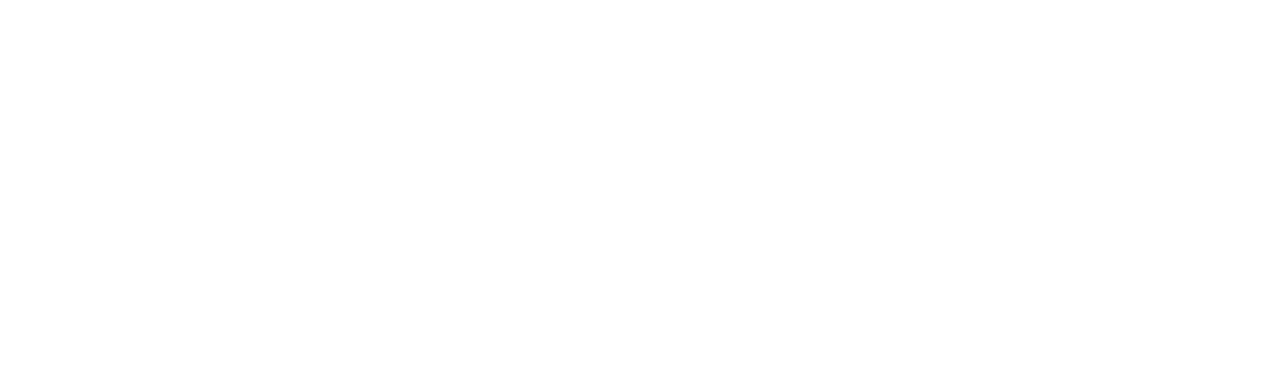
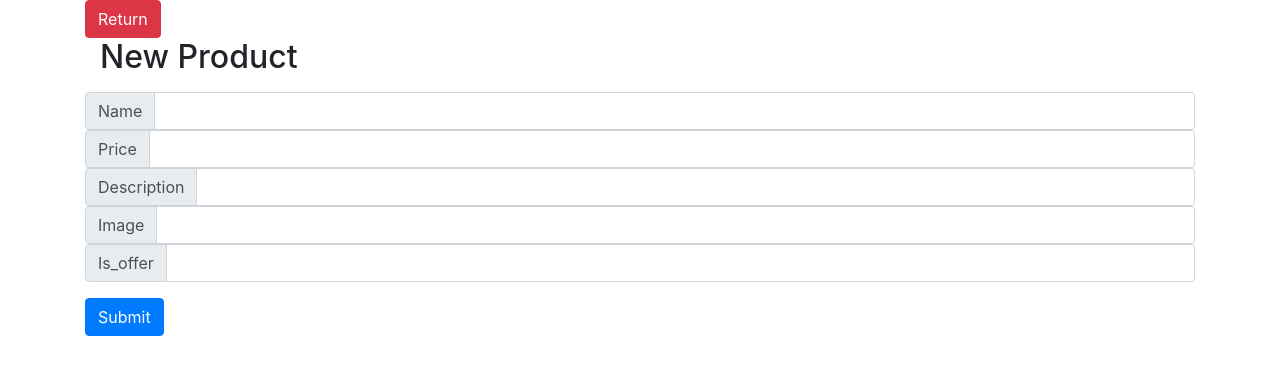
Before and after one commit to Romain857/OberjMerchNuxt, a Nuxt app: page /productCreate in a window 1280 px wide. Before the commit this address had no page. Shown: the top 374 px of the page. Built offline with nearby package versions, Linux system fonts and the light colour scheme.

Commit message:
all crud

```diff
--- /dev/null
+++ b/components/btnCreate.vue
@@ -0,0 +1,3 @@
+<template>
+    <b-button href="/productCreate" variant="outline-primary"></i>New Product</b-button>
+</template>
--- /dev/null
+++ b/components/btnReturn.vue
@@ -0,0 +1,3 @@
+<template>
+    <b-button href="/product" variant="danger"></i>Return</b-button>
+</template>
--- /dev/null
+++ b/pages/product.vue
@@ -0,0 +1,39 @@
+<template>
+    <div class="container">
+        <h1>Product</h1>
+        <btnCreate />
+        <div v-for="product in products">
+            <b-card
+                tag="product"
+                style="max-width: 20rem;"
+                class="mb-2"
+            >
+                <b-card-text>
+                    {{product.name}}
+                    {{product.price}}
+                    {{product.description}}
+                    {{product.is_offer}}
+                </b-card-text>
+                <b-button :to="{ name: 'productEdit', params: { id: product.id } }" variant="warning">Edit</b-button>
+                <b-button :to="{ name: 'productDetail', params: { id: product.id } }" variant="primary">Detail</b-button>
+            </b-card>
+        </div>
+    </div>
+</template>
+
+<script>
+import axios from "axios";
+export default {
+  data() {
+    return {};
+  },
+  async asyncData({ params, $axios }) {
+    const products = await $axios.$get('http://localhost:8000/products');
+    return { products };
+  },
+};
+</script>
+
+<style scoped>
+@import "~/assets/style/product.css";
+</style>
--- /dev/null
+++ b/pages/productCreate.vue
@@ -0,0 +1,112 @@
+<template>
+  <div class="container">
+  <btnReturn />
+        <b-form @submit.prevent="submit">
+          <b-container fluid>
+            <h2 id="title">New Product</h2>
+            <b-row class="my-3">
+
+            <b-input-group >
+                <template #prepend>
+                  <b-input-group-text
+                    >Name</b-input-group-text
+                  >
+                </template>
+                <b-form-input
+                  v-model="name"
+                  required
+                ></b-form-input>
+              </b-input-group>
+
+              <b-input-group >
+                <template #prepend>
+                  <b-input-group-text
+                    >Price</b-input-group-text
+                  >
+                </template>
+                <b-form-input
+                  v-model="price"
+                  required
+                ></b-form-input>
+              </b-input-group>
+
+              <b-input-group >
+                <template #prepend>
+                  <b-input-group-text
+                    >Description</b-input-group-text
+                  >
+                </template>
+                <b-form-input
+                  v-model="description"
+                  required
+                ></b-form-input>
+              </b-input-group>
+
+              <b-input-group >
+                <template #prepend>
+                  <b-input-group-text
+                    >Image</b-input-group-text
+                  >
+                </template>
+                <b-form-input
+                  v-model="img"
+                  required
+                ></b-form-input>
+              </b-input-group>
+
+                <b-input-group >
+                <template #prepend>
+                  <b-input-group-text
+                    >Is_offer</b-input-group-text
+                  >
+                </template>
+                <b-form-input
+                  v-model="is_offer"
+                  required
+                ></b-form-input>
+              </b-input-group>
+
+            </b-row>
+          </b-container>
+          <b-button id="submit" type="submit" variant="primary"
+            >Submit</b-button
+          >
+        </b-form>
+  </div>
+</template>
+
+<script>
+import axios from "axios";
+export default {
+    data(){
+        return{
+            name:"",
+            price:"",
+            description:"",
+            img:"",
+            is_offer:""
+        }
+    },
+  methods: {
+    submit() {
+      axios
+        .post("http://localhost:8000/product", {
+          name: this.name,
+          price: this.price,
+          description: this.description,
+          img: this.img,
+          is_offer: this.is_offer
+        })
+        .then(
+          function (response) {
+            window.location.href = "/product";
+          }.bind(this)
+        );
+    },
+  },
+};
+</script>
+
+<style scoped>
+@import "~/assets/style/product.css";
+</style>
--- /dev/null
+++ b/pages/productDetail.vue
@@ -0,0 +1,46 @@
+<template>
+  <div class="container">
+  <btnReturn />
+  <h2>Detail Product</h2>
+   <b-button v-on:click="del(product.id)" class="btn btn-danger"
+        >Supprimer
+    </b-button>
+    <b-list-group>
+        <b-list-group-item>{{product.id}}</b-list-group-item>
+        <b-list-group-item>{{product.name}}</b-list-group-item>
+        <b-list-group-item>{{product.price}}</b-list-group-item>
+        <b-list-group-item>{{product.description}}</b-list-group-item>
+        <b-list-group-item>{{product.is_offer}}</b-list-group-item>
+    </b-list-group>
+  </div>
+</template>
+
+<script>
+import axios from "axios";
+export default {
+  data() {
+    return {
+      //items: [],
+    };
+  },
+  async asyncData({ params, $axios }) {
+    const product = await $axios.$get(
+      `http://localhost:8000/product/${params.id}`
+    );
+    return { product };
+  },
+  methods: {
+    del(id) {
+      axios
+        .delete("http://localhost:8000/product/" + id)
+        .then((window.location.href = "/product"))
+        .catch((error) => {
+          this.errors = error.response.data.errors;
+        });
+    },
+  },
+};
+</script>
+<style>
+@import "~/assets/style/product.css";
+</style>
--- /dev/null
+++ b/pages/productEdit.vue
@@ -0,0 +1,69 @@
+<template>
+  <div class="container">
+  <btnReturn />
+  <h2>Edit Product {{product.id}}</h2>
+  <b-form @submit="up(product.id)" v-bind:key="product.id">
+        <b-form-group id="input-group" label="Name" label-for="input">
+            <b-form-input
+                v-model="product.name"
+                placeholder="name"
+            ></b-form-input>
+        </b-form-group>
+
+        <b-form-group id="input-group" label="Price" label-for="input">
+            <b-form-input
+                v-model="product.price"
+                placeholder="price"
+            ></b-form-input>
+        </b-form-group>
+
+        <b-form-group id="input-group" label="Description" label-for="input">
+            <b-form-input
+                v-model="product.description"
+                placeholder="description"
+            ></b-form-input>
+        </b-form-group>
+
+        <b-form-group id="input-group" label="Is_offer" label-for="input">
+            <b-form-input
+                v-model="product.is_offer"
+                placeholder="is_offer"
+            ></b-form-input>
+        </b-form-group>
+        <b-button type="submit" variant="primary">Submit</b-button>
+    </b-form>
+  </div>
+</template>
+
+<script>
+import axios from "axios";
+export default {
+  async asyncData({ params, $axios }) {
+    const product = await $axios.$get(
+      `http://localhost:8000/product/${params.id}`
+    );
+    return { product };
+  },
+  methods: {
+    up(id) {
+      axios
+        .put("http://localhost:8000/product/" + id, {
+          id: this.product.id,
+          name: this.product.name,
+          price: this.product.price,
+          description: this.product.description,
+          img: this.product.img,
+          is_offer: this.product.is_offer,
+        })
+        .then(
+          function (response) {
+            window.location.href = "/product";
+          }.bind(this)
+        );
+    },
+  },
+};
+</script>
+<style>
+@import "~/assets/style/product.css";
+</style>
```
Also changed, not shown: assets/style/product.css (added).
